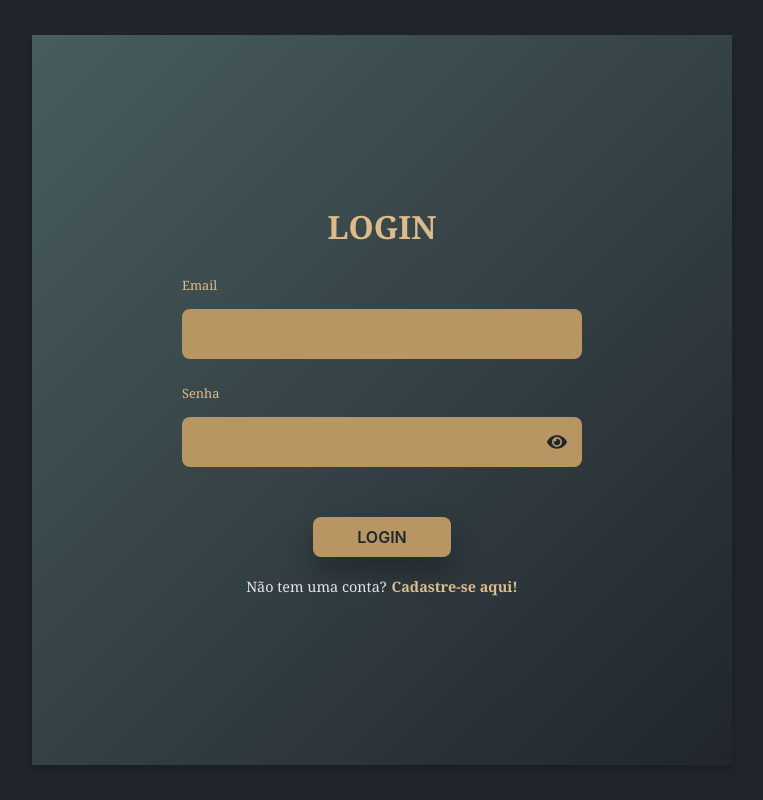
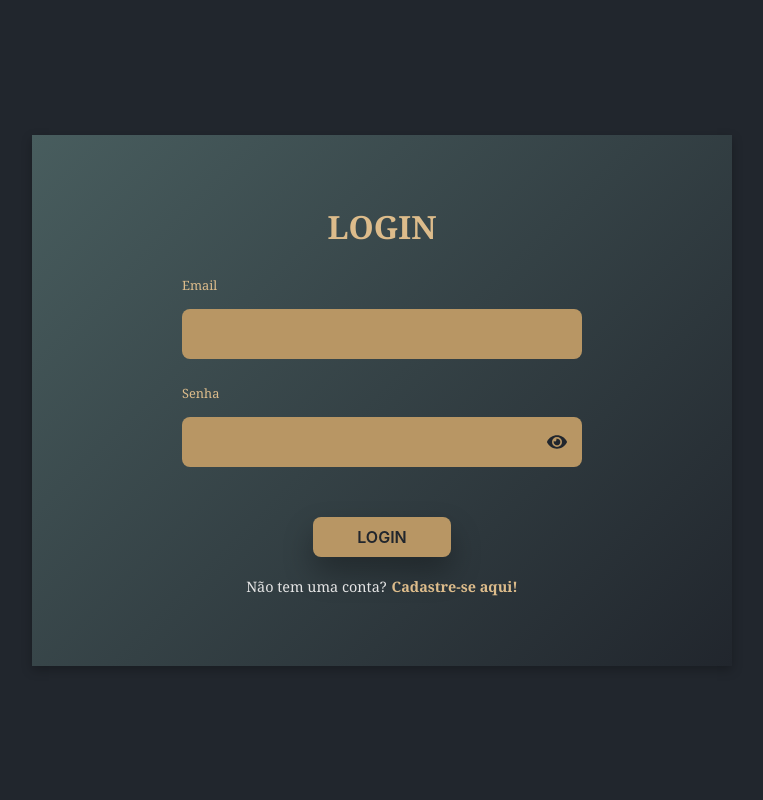
Before and after one commit to kevinaryeldev/cardapio-digital-capstone, a React (Create React App) app: page /login in a window 1280 px wide. Shown: the whole page, without its empty margins (258-1021 px from the left). Built offline with nearby package versions, Linux system fonts and the light colour scheme.

Commit message:
fix(signUp page): :bug: swaps some style attributes to avoid layout breaking

```diff
--- a/src/pages/collaborator/SignUpPage/style.js
+++ b/src/pages/collaborator/SignUpPage/style.js
@@ -12,14 +12,13 @@ export const MainContainer = styled.main`
 
   @media (min-width: 1370px) {
     box-shadow: 0px 4px 10px rgba(0, 0, 0, 0.25);
+    background-color: var(--secondary-color);
   }
 `;
 
 export const FormContainer = styled.form`
   width: 100%;
   padding: 70px 15px;
-
-  min-height: 730px;
 
   max-width: 700px;
   box-shadow: 0px 4px 10px rgba(0, 0, 0, 0.25);
@@ -66,8 +65,6 @@ export const ImageContainer = styled.section`
     display: flex;
     justify-content: center;
     align-items: center;
-
-    background-color: var(--secondary-color);
   }
 `;
 
--- a/src/styles/container.js
+++ b/src/styles/container.js
@@ -2,7 +2,7 @@ import styled from "styled-components";
 
 export const Container = styled.div`
   width: 100vw;
-  height: 100vh;
+  min-height: 100vh;
   padding: 0px 15px;
 
   display: flex;
```
